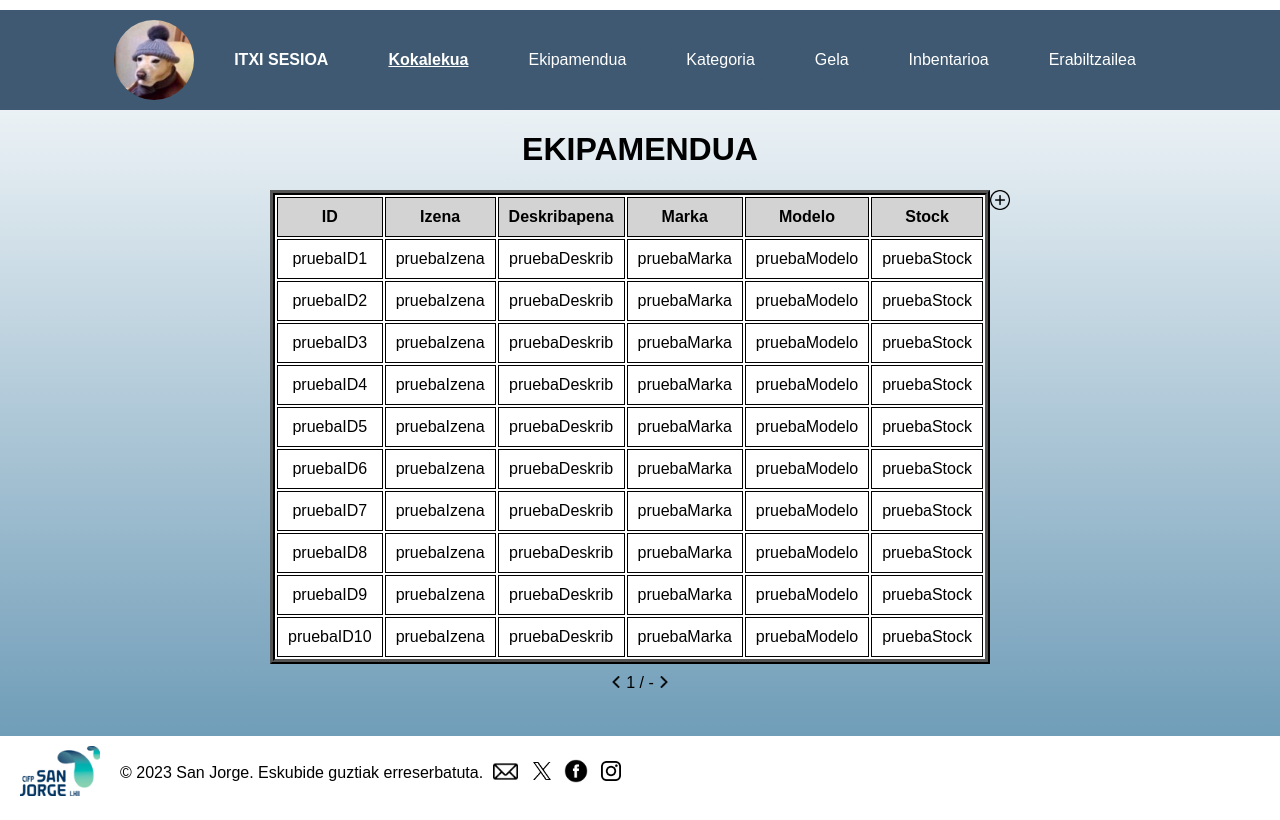
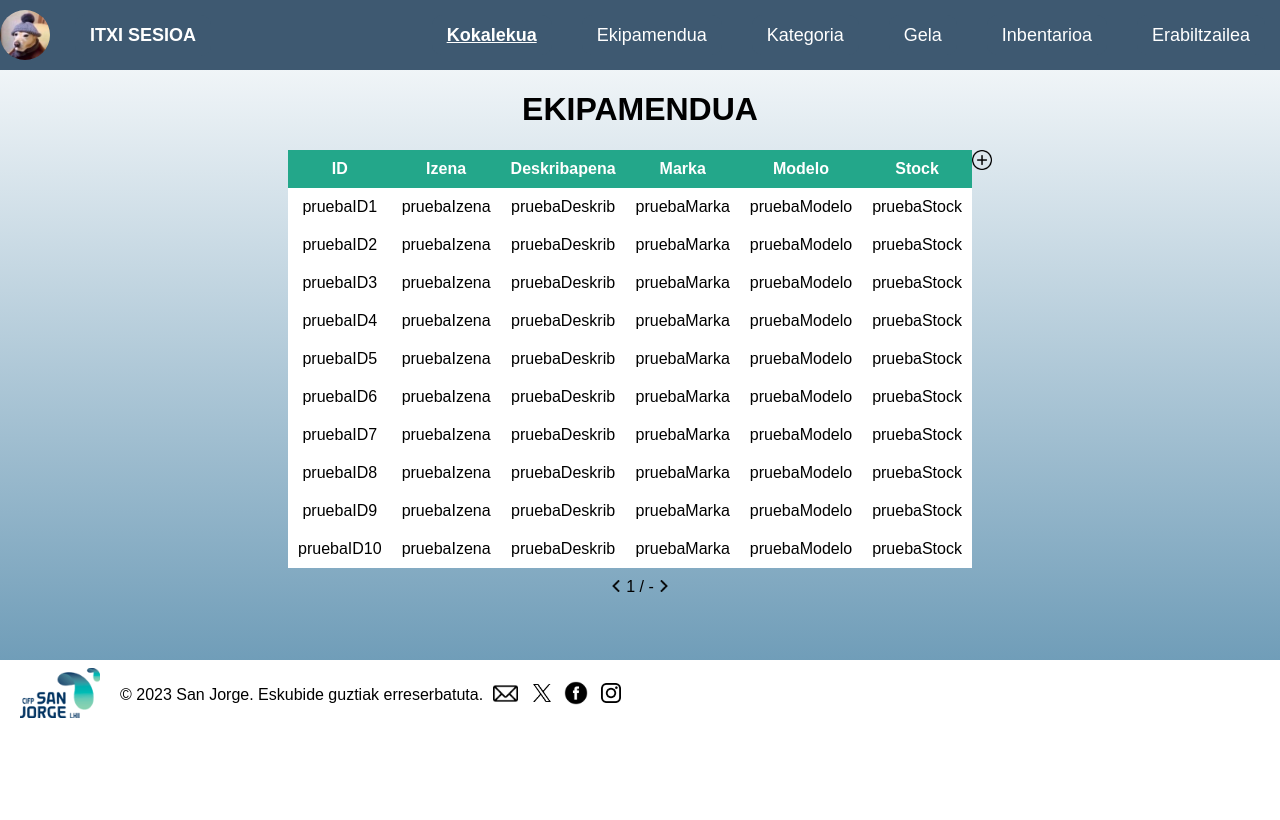
Before and after one commit to afernandezi22/talde1erronka1, a PHP site: page /html/ekipamendua.html in a window 1280 px wide. After the commit the page ends 718 px from the top, so only its background shows below. Run offline with PHP 8.4, Linux system fonts and the light colour scheme.

Commit message:
Update styles.css

```diff
--- a/ERRONKA/css/styles.css
+++ b/ERRONKA/css/styles.css
@@ -1,123 +1,155 @@
-/* Estilos para las pantallas mas pequeñas que 768px */
-@media screen and (max-width: 768px) {
-    .content
-
-    .navbar {
-        display: none;
-    }
-
-    table {
-        overflow: auto;
-        width: 100%;
-        padding: 0;
-    }
-
-    th, td, .footer {
-        padding: 5px;
-        font-size: 12px;
-    }
-
-    th {
-        background-color: #d3d3d3;
-    }
-
-    .sidebar {
-        height: 100%;
-        width: 0;
-        position: fixed;
-        z-index: 1;
-        top: 0;
-        left: 0;
-        background-color: #333;
-        overflow-x: hidden;
-        transition: 0.5s;
-        padding-top: 60px;
-    }
-
-    .close-button {
-        position: absolute;
-        top: 20px;
-        left: 10px;
-        font-size: 30px;
-        color: white;
-    }
-}
-
-/* Estilos para las pantallas mas grandes que 768px */
-@media screen and (min-width: 769px){
-    .navbar {
-        display: flex;
-        color: white;
-        padding: 10px;
-        justify-content: flex-end;
-    }
-    .navbar a {
-        margin-right: 20px;
-        text-decoration: none;
-        color: white;
-    }
-}
-
+/* ESTILOS GENERALES */
 body {
     font-family: Arial, sans-serif;
     margin: 0;
     padding: 0;
 }
-
 .container {
-    min-height: 100vh;
+    min-height: calc(100vh - 70px);
     display: flex;
     flex-direction: column;
     background: linear-gradient(to top, #6193B1, #ffffff);
 }
 
-.navbar {
+/* ESTILOS DE LA BARRA DE NAVEGACIÓN */
+nav {
     background-color: #3E5971;
     color: #fff;
     padding: 10px 0;
     display: flex;
     justify-content: center;
     align-items: center;
+    font-size: large;
+    height: 50px;
+    width: 100%;
 }
-
-.navbar a {
+nav a {
     color: #fff;
     background-color: #3E5971;
-    transition: background-color 0.5s;
+    transition: 0.5s;
     text-decoration: none;
     margin: 0 15px;
     padding: 10px 15px;
     border-radius: 10px;
 }
 
-.navbar a:hover{
+nav ul {
+    float: right;
+    margin-right: 20px;
+}
+
+nav ul li {
+    display: inline-block;
+    line-height: 80px;
+    margin: auto;
+}
+
+nav ul li a {
+    color: #fff;
+    font-size: 18px;
+    padding: 7px 13px;
+    border-radius: 8px;
+}
+
+li a.active, li a:hover {
+    background: #000090;
+    transition: .5s;
+}
+
+nav a:hover {
     background: #517798;
     border-radius: 10px;
 }
 
+.nav-links{
+    display: flex;
+    align-items: center;
+    margin: 10px 0;
+    line-height: 20px;
+}
+
 .logo {
-    width: 80px; /* Ancho de la imagen */
-    height: 80px; /* Altura de la imagen */
-    border-radius: 50%; /* Redondea la imagen */
-    margin-right: 10px; /* Margen a la derecha de la imagen */
+    width: 50px;
+    height: 50px;
+    border-radius: 50%;
+    margin-right: 10px;
 }
 
 .logo-container {
     display: flex;
     align-items: center;
+    margin-right: auto;
 }
 
-.nav-links{
+.checkbtn {
+    font-size: 30px;
+    color: #fff;
+    float: right;
+    line-height: 80px;
+    margin-right: 40px;
+    cursor: pointer;
+    display: none;
+}
+
+#check {
+    display: none;
+}
+
+/* ESTILOS DEL CONTENIDO PRINCIPAL */
+.content {
+    flex: 1;
     display: flex;
+    flex-direction: column;
     align-items: center;
 }
 
-.content {
-    flex: 1;
-    /* padding-bottom: 20px; */
-    display: flex;
-    flex-direction: column;
-    align-items: center;
+.content .botoiak {
+    float: right;
+    padding: 15px;
+}
+
+.content .botoiak button {
+    padding: 6px 10px;
+    margin-top: 8px;
+    margin-right: 16px;
+    background: #cfcfcf;
+    font-size: 17px;
+    border: none;
+    cursor: pointer;
+}
+
+.content .botoiak button:hover {
+    background: #c2c2c2;
+}
+
+/* ESTILOS DE LA TABLA */
+.div-table {
+    position: relative;
+}
+
+table {
+    border-collapse: collapse;
+    text-align: center;
+    width: 65%;
+    background-color: #ffffff;
+}
+
+table th, table td {
+    padding: 10px;
+}
+
+table th {
+    background-color: #23a78a;
+    color: #ffffff;
+}
+
+.tab-control {
+    text-align: center;
+    margin: 10px 0;
+}
+
+.tab-control img {
+    width: 12px;
 }
 
 .table-controls {
@@ -128,79 +160,131 @@
     width: 20px;
 }
 
-.div-table{
-    position: relative;
-}
-
-table{
-    border-collapse: separate;
-    border-width: 5px;
-    border-style: ridge;
-    border-color: #000000;
-    text-align: center;
-    width: 50%;
-    background-color: #ffffff;
-}
-
-table th, table td{
-    border: 1px solid #000000;
-    padding: 10px;
-}
-
-table th{
-    background-color: #d3d3d3;
-}
-
-.tab-control{
-    text-align: center;
-    margin: 10px 0;
-}
-
-.tab-control img {
-    width: 12px;
-}
-
-.container {
-    text-align: center;
-    margin: 10px 0;
-}
-
+/* ESTILOS DEL PIE DE PAGINA */
 .footer {
     background-color: #ffffff;
     color: #000000;
-    padding: 10px 0px;
+    height: 70px;
     bottom: 0;
     width: 100%;
     display: flex;
     align-items: center;
 }
 
+/* ESTILOS DE LOS ICONOS SOCIALES EN EL PIE DE PAGINA */
 .sanjorge {
     width: 80px;
     height: 50px;
     padding: 0 20px;
 }
 
-.correo{
+.telef {
+    width: 20px;
+    height: 20px;
+    padding: 0px 5px 0px 10px;
+}
+
+.correo {
     width: 25px;
     height: 25px;
     padding: 10px;
 }
 
-.twitter{
+.twitter {
     width: 18px;
     height: 18px;
     padding: 5px;
 }
 
-.facebook{
+.facebook {
     width: 30px;
     height: 30px;
     padding: 5px;
 }
 
-.instagram{
+.instagram {
     width: 20px;
     height: 20px;
     padding: 5px;
 }
+
+/* Estilos para las pantallas mas grandes que 769px */
+ @media (max-width: 769px){
+    .checkbtn{
+        display: block;
+    }
+
+    nav {
+        display: flex;
+        color: white;
+        padding: 10px;
+        justify-content: flex-end;
+    }
+
+    nav ul {
+        position: fixed;
+        width: 33%;
+        height: 100vh;
+        background: #3E5971;
+        top: 6%;
+        left: -100%;
+        text-align: center;
+        z-index:2;
+        transition: all .5s;
+        overflow-y: auto;
+        display: none;
+    }
+
+    nav ul li {
+        display: block;
+        margin: 10px 0;
+        line-height: 30px;
+    }
+
+    nav ul li a {
+        font-size: 16px;
+    }
+
+    nav .nav-links {
+        padding: 8%;
+        display: flex;
+        justify-content: start;
+        align-items: center;
+        flex-direction: column;
+    }
+
+    nav .nav-links li:last-child {
+        border-top: 1px solid white;
+        padding-top: 10px;
+        margin-top: 10px;
+    }
+
+    li a:hover, li a.active {
+        /* padding: 5%;  */
+        width: 100%;
+    }
+
+    #check:checked ~ ul {
+        left: 0;
+        width: 33%;
+    }
+
+    table {
+        overflow: auto;
+        width: 100%;
+        padding: 0;
+    }
+
+    th, td {
+        padding: 5px;
+        font-size: 12px;
+    }
+
+    th {
+        background-color: #d3d3d3;
+    }
+
+    .footer {
+        font-size: 12px;
+    }
+}
```
